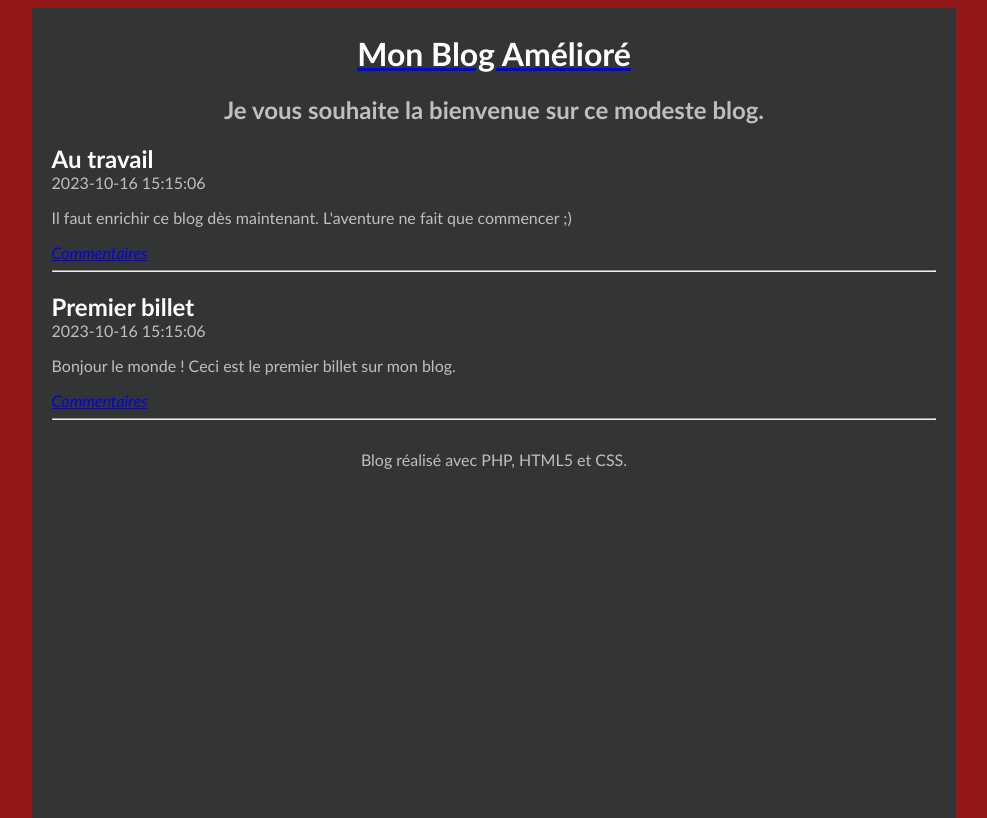
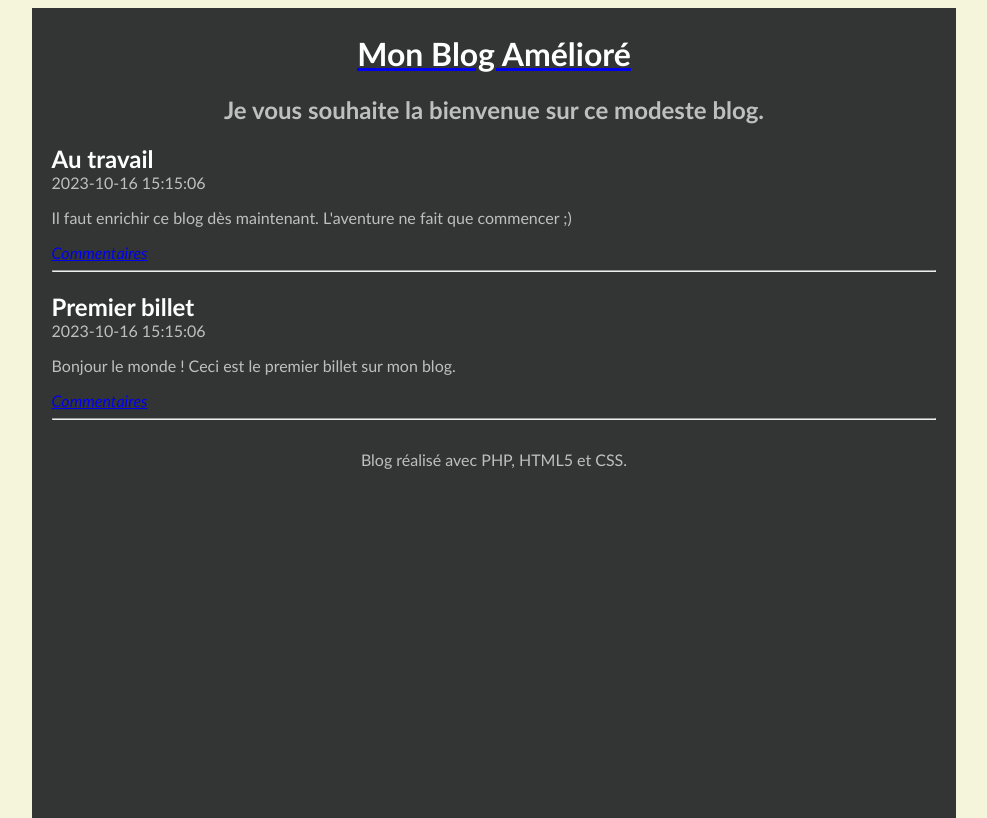
Before and after one commit to LomigEtLulu/Blog, a PHP site: page / in a window 1280 px wide. Shown: the whole page, without its empty margins (146-1133 px from the left). Run offline with PHP 8.4, Linux system fonts and the light colour scheme; data comes from the database, SQL or seed files in the repository.

Commit message:
Modification CSS

```diff
--- a/style.css
+++ b/style.css
@@ -13,7 +13,7 @@ html, body {
 
 body {
     color: #bfbfbf;
-    background: rgb(146, 24, 24);
+    background: beige;
     font-family: 'Futura-Medium', 'Futura', 'Trebuchet MS', sans-serif;
 }
 
```
